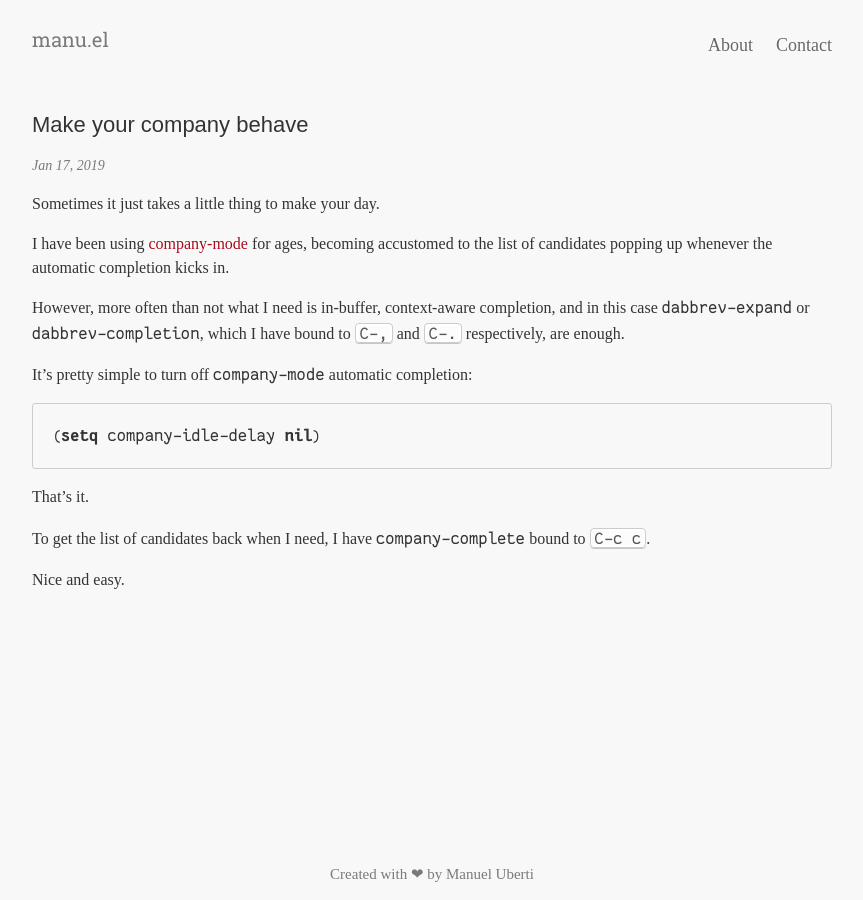
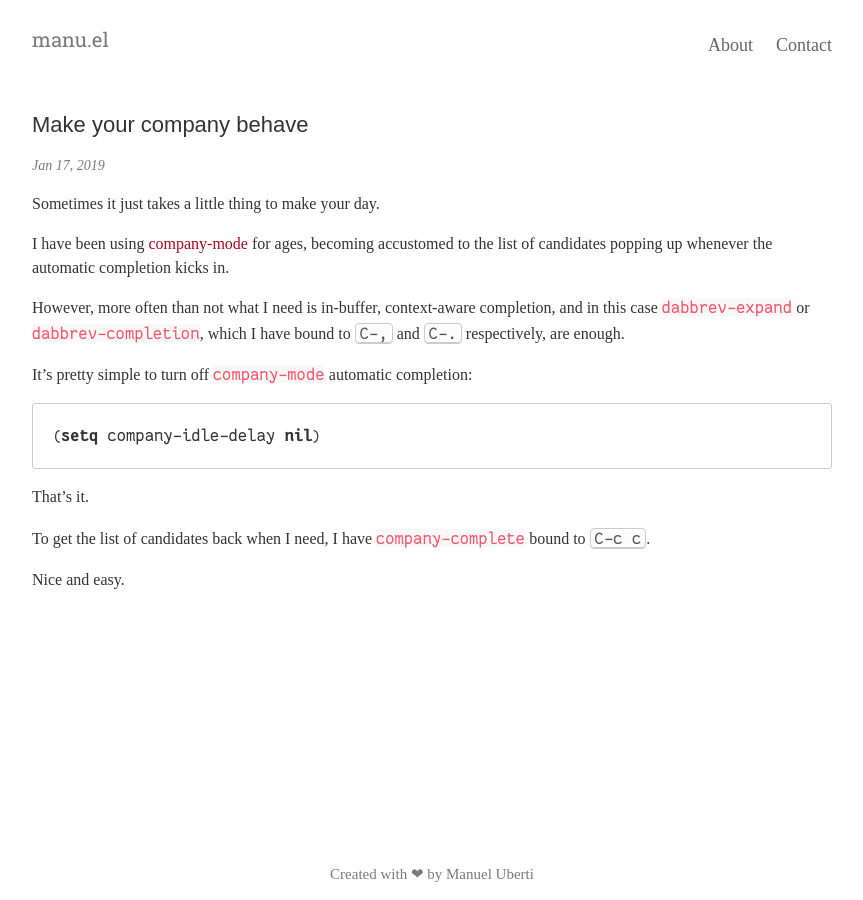
Before and after one commit to manuel-uberti/manuel-uberti.github.io, a Jekyll site: the page built from _posts/2019-01-17-company-on-demand.md, in a window 1280 px wide. Shown: the whole page, without its empty margins (208-1071 px from the left). Built offline with Jekyll 4.4.1, drawn with Linux system fonts in a browser that asks for light colours; some web fonts are replaced.

Commit message:
Change background and code style

```diff
--- a/_sass/_code.scss
+++ b/_sass/_code.scss
@@ -8,13 +8,18 @@ pre,
 code {
   font-family: $monospace-font-family;
   font-size: .9rem;
-  background-color: #f8f8f8;
+  background-color: #ffffff;
 }
 
 code {
   color: #333;
   line-height: 1.3;
   font-size: .9rem;
+}
+
+p code {
+  color: #f8546a;
+  background-color: #f8f8f8;
 }
 
 pre {
@@ -28,6 +33,7 @@ pre {
   overflow-x: auto;
   code {
     padding: 0;
+    code: $pre-background-color;
   }
 }
 
--- a/_sass/_typography.scss
+++ b/_sass/_typography.scss
@@ -10,7 +10,7 @@ abbr {
 body {
   hyphens: auto;
   word-wrap: break-word;
-  background-color: #f8f8f8;
+  background-color: #ffffff;
 }
 
 p {
--- a/_sass/_variables.scss
+++ b/_sass/_variables.scss
@@ -163,7 +163,7 @@ $hljs-chunk: $light-gray;
 $footer-border-top: thin solid #f3f3f3;
 $footer-padding: $space-2;
 $footer-color: #7a7a7a;
-$footer-bg-color: #f8f8f8;
+$footer-bg-color: #ffffff;
 $footer-font-weight: 300;
 $footer-font-size: .75rem;
 
```
